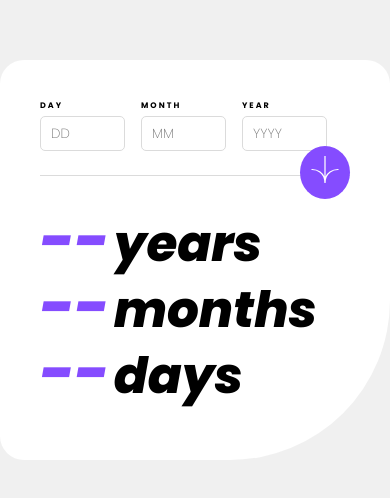
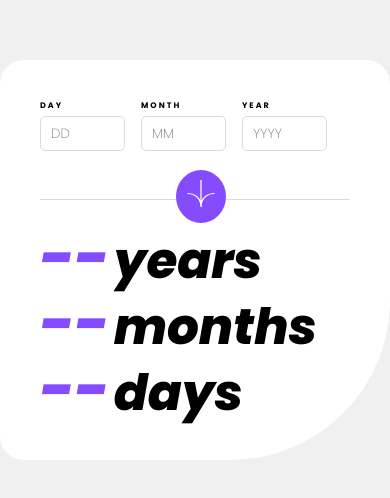
Before and after one commit to ATRam3/age_calculator_app-main, a plain HTML site: page age-calculator-app-main/index.html in a window 390 px wide. Shown: the part 162-660 px from the top of the page. Drawn offline with Linux system fonts and the light colour scheme.

Commit message:
Finished the project

```diff
--- a/age-calculator-app-main/style.css
+++ b/age-calculator-app-main/style.css
@@ -117,3 +117,11 @@ label{
 .error-msg{
     padding-top: 5px;
 }
+@media (max-width: 400px){
+    .submit-btn{
+        right: 40%;
+    }
+    form{
+        padding-bottom: 3rem;
+    }
+}
```
